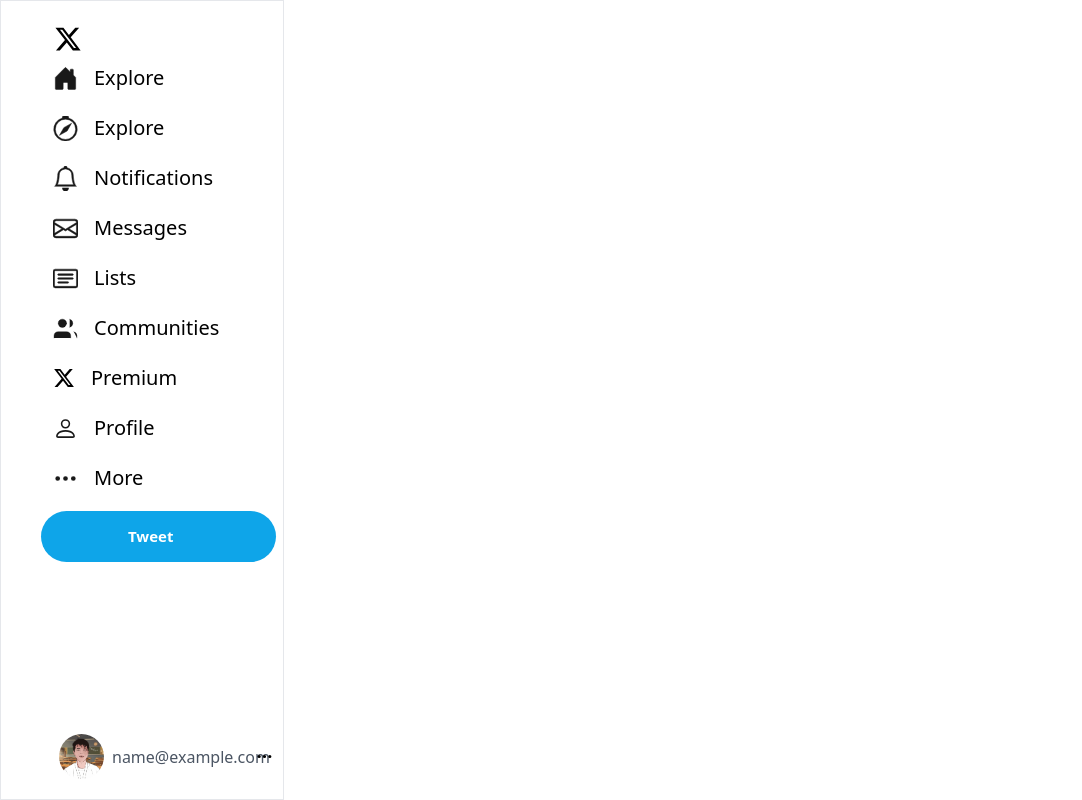
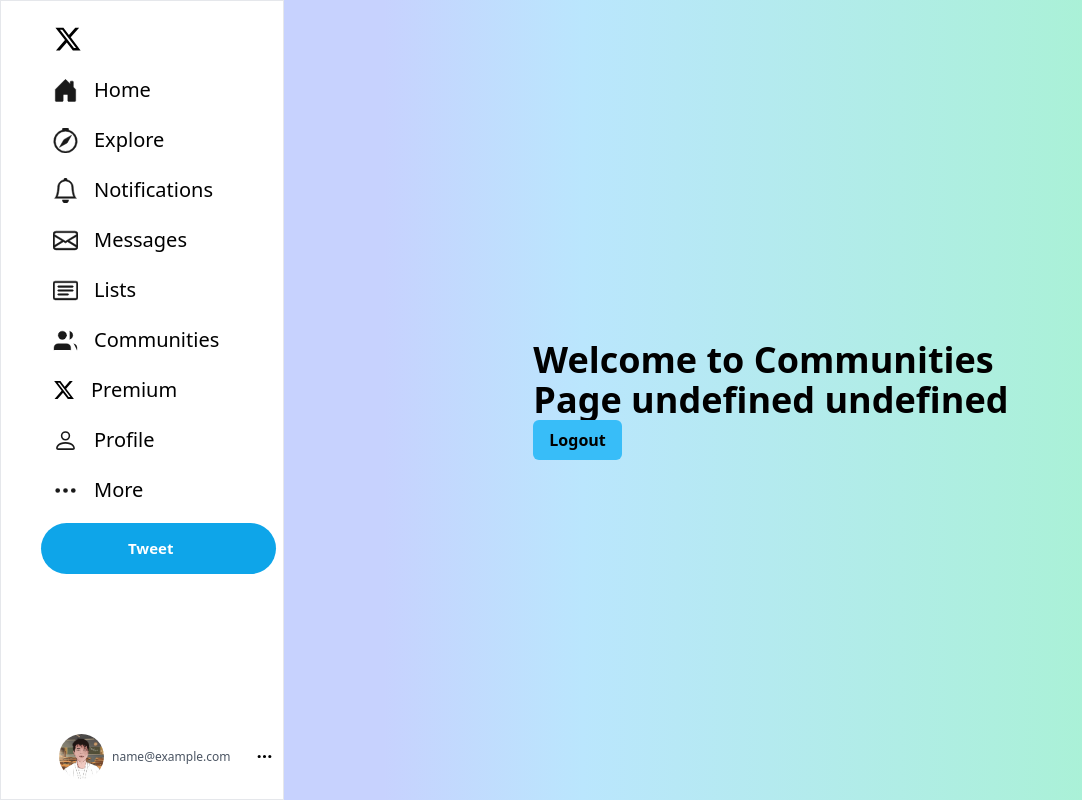
Before and after one commit to chaesthetics/Twitter, a Nuxt app in the folder frontend/: page /communities in a window 1280 px wide. Shown: the whole page, without its empty margins (0-1082 px from the left). Built offline with nearby package versions, Linux system fonts and the light colour scheme; sample sign-in values are in the browser's storage.

Commit message:
issue/#10

```diff
--- a/frontend/components/TheSidebar.vue
+++ b/frontend/components/TheSidebar.vue
@@ -12,17 +12,16 @@
 <template>
 <aside class="sticky h-screen top-10 space-y-1 border border-left-1px flex flex-col justify-between">
     <div class="pt-3">
-        <svg viewBox="0 0 24 24" aria-hidden="true" class="pt-3 ml-[20px] md:ml-[53px] h-10 r-4qtqp9 r-yyyyoo r-dnmrzs r-bnwqim r-1plcrui r-lrvibr r-lrsllp r-18jsvk2 r-16y2uox r-8kz0gk"><g><path stroke-width="0.3" d="M18.244 2.25h3.308l-7.227 8.26 8.502 11.24H16.17l-5.214-6.817L4.99 21.75H1.68l7.73-8.835L1.254 2.25H8.08l4.713 6.231zm-1.161 17.52h1.833L7.084 4.126H5.117z"></path></g></svg>
-
-        <div class="side-items md:ml-10">
-            <NuxtLink class="py-2.5 px-0 md:px-3 block md:flex flex items-center justify-center md:justify-start w-full md:w-5/6 rounded-full duration-300 cursor-pointer
+        <svg viewBox="0 0 24 24" aria-hidden="true" class="pt-3 mr-auto ml-auto md:ml-[53px] h-10 r-4qtqp9 r-yyyyoo r-dnmrzs r-bnwqim r-1plcrui r-lrvibr r-lrsllp r-18jsvk2 r-16y2uox r-8kz0gk"><g><path stroke-width="0.3" d="M18.244 2.25h3.308l-7.227 8.26 8.502 11.24H16.17l-5.214-6.817L4.99 21.75H1.68l7.73-8.835L1.254 2.25H8.08l4.713 6.231zm-1.161 17.52h1.833L7.084 4.126H5.117z"></path></g></svg>
+        <div class="side-items mt-3 md:ml-10">
+            <NuxtLink to="/home" class="py-2.5 px-0 md:px-3 block md:flex flex items-center justify-center md:justify-start w-full md:w-5/6 rounded-full duration-300 cursor-pointer
                 hover:bg-gray-300">
                 <svg xmlns="http://www.w3.org/2000/svg" width="25" height="25" fill="#191919" class="bi bi-house-door-fill md:ml-0" viewBox="0 0 16 16" stroke="#191919"> <path stroke-width="0.3" d="M6.5 14.5v-3.505c0-.245.25-.495.5-.495h2c.25 0 .5.25.5.5v3.5a.5.5 0 0 0 .5.5h4a.5.5 0 0 0 .5-.5v-7a.5.5 0 0 0-.146-.354L13 5.793V2.5a.5.5 0 0 0-.5-.5h-1a.5.5 0 0 0-.5.5v1.293L8.354 1.146a.5.5 0 0 0-.708 0l-6 6A.5.5 0 0 0 1.5 7.5v7a.5.5 0 0 0 .5.5h4a.5.5 0 0 0 .5-.5z"/> </svg>
-                <span class="text-[0px] md:text-[20px] ml-0 md:ml-4 md:font-normal invisible md:visible">Explore</span>
+                <span class="text-[0px] md:text-[20px] ml-0 md:ml-4 md:font-normal invisible md:visible">Home</span>
             </NuxtLink>
         </div>
         <div class="side-items md:ml-10">
-            <NuxtLink class="py-2.5 px-0 md:px-3 block md:flex flex items-center justify-center md:justify-start w-full md:w-5/6 rounded-full duration-300 cursor-pointer
+            <NuxtLink to="/explore" class="py-2.5 px-0 md:px-3 block md:flex flex items-center justify-center md:justify-start w-full md:w-5/6 rounded-full duration-300 cursor-pointer
                 hover:bg-gray-300">
                 <svg xmlns="http://www.w3.org/2000/svg" width="25" height="25" fill="#191919" class="bi bi-compass md:ml-0" viewBox="0 0 16 16" stroke="#191919"> <path stroke-width="0.3" d="M8 16.016a7.5 7.5 0 0 0 1.962-14.74A1 1 0 0 0 9 0H7a1 1 0 0 0-.962 1.276A7.5 7.5 0 0 0 8 16.016zm6.5-7.5a6.5 6.5 0 1 1-13 0 6.5 6.5 0 0 1 13 0z"/> <path stroke-width="0.3" d="m6.94 7.44 4.95-2.83-2.83 4.95-4.949 2.83 2.828-4.95z"/> </svg>
                 <span class="text-[0px] md:text-[20px] ml-0 md:ml-4 md:font-normal invisible md:visible">Explore</span>
@@ -36,35 +35,35 @@
             </NuxtLink>
         </div>
         <div class="side-items md:ml-10">
-            <NuxtLink class="py-2.5 px-0 md:px-3 block md:flex flex items-center justify-center md:justify-start w-full md:w-5/6 rounded-full duration-300 cursor-pointer
+            <NuxtLink to="/message" class="py-2.5 px-0 md:px-3 block md:flex flex items-center justify-center md:justify-start w-full md:w-5/6 rounded-full duration-300 cursor-pointer
                 hover:bg-gray-300">
                 <svg xmlns="http://www.w3.org/2000/svg" width="25" height="25" fill="#191919" class="bi bi-envelope" viewBox="0 0 16 16" stroke="#191919"> <path stroke-width="0.3" d="M0 4a2 2 0 0 1 2-2h12a2 2 0 0 1 2 2v8a2 2 0 0 1-2 2H2a2 2 0 0 1-2-2V4Zm2-1a1 1 0 0 0-1 1v.217l7 4.2 7-4.2V4a1 1 0 0 0-1-1H2Zm13 2.383-4.708 2.825L15 11.105V5.383Zm-.034 6.876-5.64-3.471L8 9.583l-1.326-.795-5.64 3.47A1 1 0 0 0 2 13h12a1 1 0 0 0 .966-.741ZM1 11.105l4.708-2.897L1 5.383v5.722Z"/> </svg>
                 <span class="text-[0px] md:text-[20px] ml-0 md:ml-4 md:font-normal invisible md:visible">Messages</span>
             </NuxtLink>
         </div>
         <div class="side-items md:ml-10">
-            <NuxtLink class="py-2.5 px-0 md:px-3 block md:flex flex items-center justify-center md:justify-start w-full md:w-5/6 rounded-full duration-300 cursor-pointer
+            <NuxtLink to="/lists" class="py-2.5 px-0 md:px-3 block md:flex flex items-center justify-center md:justify-start w-full md:w-5/6 rounded-full duration-300 cursor-pointer
                 hover:bg-gray-300">
                 <svg xmlns="http://www.w3.org/2000/svg" width="25" height="25" fill="#191919" class="bi bi-card-text" viewBox="0 0 16 16" stroke="#191919"> <path stroke-width="0.3" d="M14.5 3a.5.5 0 0 1 .5.5v9a.5.5 0 0 1-.5.5h-13a.5.5 0 0 1-.5-.5v-9a.5.5 0 0 1 .5-.5h13zm-13-1A1.5 1.5 0 0 0 0 3.5v9A1.5 1.5 0 0 0 1.5 14h13a1.5 1.5 0 0 0 1.5-1.5v-9A1.5 1.5 0 0 0 14.5 2h-13z"/> <path stroke-width="0.3" d="M3 5.5a.5.5 0 0 1 .5-.5h9a.5.5 0 0 1 0 1h-9a.5.5 0 0 1-.5-.5zM3 8a.5.5 0 0 1 .5-.5h9a.5.5 0 0 1 0 1h-9A.5.5 0 0 1 3 8zm0 2.5a.5.5 0 0 1 .5-.5h6a.5.5 0 0 1 0 1h-6a.5.5 0 0 1-.5-.5z"/> </svg>
                 <span class="text-[0px] md:text-[20px] ml-0 md:ml-4 md:font-normal invisible md:visible">Lists</span>
             </NuxtLink>
         </div>
         <div class="side-items md:ml-10">
-            <NuxtLink class="py-2.5 px-0 md:px-3 block md:flex flex items-center justify-center md:justify-start w-full md:w-5/6 rounded-full duration-300 cursor-pointer
+            <NuxtLink to="/communities" class="py-2.5 px-0 md:px-3 block md:flex flex items-center justify-center md:justify-start w-full md:w-5/6 rounded-full duration-300 cursor-pointer
                 hover:bg-gray-300">
                 <svg xmlns="http://www.w3.org/2000/svg" width="25" height="25" viewBox="0 0 24 24" fill="#191919" stroke="currentColor" stroke-width="0.3" stroke-linecap="round" stroke-linejoin="round" class="feather feather-users"><path stroke-width="0.3" d="M17 21v-2a4 4 0 0 0-4-4H5a4 4 0 0 0-4 4v2"></path><circle cx="9" cy="7" r="4"></circle><path stroke-width="0.3" d="M23 21v-2a4 4 0 0 0-3-3.87"></path><path stroke-width="0.3" d="M16 3.13a4 4 0 0 1 0 7.75"></path></svg>
                 <span class="text-[0px] md:text-[20px] ml-0 md:ml-4 md:font-normal invisible md:visible">Communities</span>
             </NuxtLink>
         </div>
         <div class="side-items md:ml-10">
-            <NuxtLink class="py-2.5 px-0 md:px-3 block md:flex flex items-center justify-center md:justify-start w-full md:w-5/6 rounded-full duration-300 cursor-pointer
+            <NuxtLink to="/premium" class="py-2.5 px-0 md:px-3 block md:flex flex items-center justify-center md:justify-start w-full md:w-5/6 rounded-full duration-300 cursor-pointer
                 hover:bg-gray-300">
                 <svg viewBox="0 0 24 24" width="22" height="22" aria-hidden="true" class="r-4qtqp9 r-yyyyoo r-dnmrzs r-bnwqim r-1plcrui r-lrvibr r-18jsvk2 r-lwhw9o r-cnnz9e"><g><path stroke-width="0.3" d="M18.244 2.25h3.308l-7.227 8.26 8.502 11.24H16.17l-5.214-6.817L4.99 21.75H1.68l7.73-8.835L1.254 2.25H8.08l4.713 6.231zm-1.161 17.52h1.833L7.084 4.126H5.117z"></path></g></svg>
                 <span class="text-[0px] md:text-[20px] ml-0 md:ml-4 md:font-normal invisible md:visible">Premium</span>
             </NuxtLink>
         </div>
         <div class="side-items md:ml-10">
-            <NuxtLink class="py-2.5 px-0 md:px-3 block md:flex flex items-center justify-center md:justify-start w-full md:w-5/6 rounded-full duration-300 cursor-pointer
+            <NuxtLink to="/profile" class="py-2.5 px-0 md:px-3 block md:flex flex items-center justify-center md:justify-start w-full md:w-5/6 rounded-full duration-300 cursor-pointer
                 hover:bg-gray-300">
                  <svg xmlns="http://www.w3.org/2000/svg" width="25" height="25" fill="#191919" class="bi bi-person" viewBox="0 0 16 16"> <path stroke-width="0.3" d="M8 8a3 3 0 1 0 0-6 3 3 0 0 0 0 6zm2-3a2 2 0 1 1-4 0 2 2 0 0 1 4 0zm4 8c0 1-1 1-1 1H3s-1 0-1-1 1-4 6-4 6 3 6 4zm-1-.004c-.001-.246-.154-.986-.832-1.664C11.516 10.68 10.289 10 8 10c-2.29 0-3.516.68-4.168 1.332-.678.678-.83 1.418-.832 1.664h10z"/> </svg>
                 <span class="text-[0px] md:text-[20px] ml-0 md:ml-4 md:font-normal invisible md:visible">Profile</span>
@@ -84,11 +83,11 @@
     </div>
     <div class="side-items ml-0 md:ml-10 pb-3">
         <div class="text-white font-bold py-2 px-0 justify-center md:px-2.5 w-full rounded-full flex md:justify-between items-center hover:bg-gray-300 duration-300">
-            <div class="flex space-x-0 md:space-x-2 flex items-center w-12">
+            <div class="flex space-x-0 md:space-x-2 flex items-center w-12 cursor-pointer">
                 <img src="~/assets/images/profile.jpg" class="rounded-full h-[45px] ml-2"/>
                 <div class="collapse md:visible">
                     <p class="text-black font-bold leading-4">{{ userData.firstname }}</p>
-                    <p class="leading-4 font-normal text-gray-600">{{ userData.email }}</p>
+                    <p class="leading-4 font-normal text-xs text-gray-600">{{ userData.email }}</p>
                 </div>
             </div>
             <svg xmlns="http://www.w3.org/2000/svg" width="17" height="17" fill="black" class="bi bi-three-dots collapse md:visible" viewBox="0 0 16 16"> <path d="M3 9.5a1.5 1.5 0 1 1 0-3 1.5 1.5 0 0 1 0 3zm5 0a1.5 1.5 0 1 1 0-3 1.5 1.5 0 0 1 0 3zm5 0a1.5 1.5 0 1 1 0-3 1.5 1.5 0 0 1 0 3z"/> </svg>
--- /dev/null
+++ b/frontend/pages/communities.vue
@@ -0,0 +1,26 @@
+<script setup>
+import { onMounted } from "vue";
+import useUser from "../composables/user";
+
+const { logOut, getUser, userData } = useUser();
+
+
+onMounted(()=>{
+    if(!localStorage.getItem("token")){
+        navigateTo('/');
+    }
+    getUser();
+});
+</script>
+
+<template>
+<div class="h-screen w-auto flex justify-center items-center bg-gradient-to-r from-indigo-200 from-10% via-sky-200 via-30% to-emerald-200 to-90% ...">
+    <div class="card w-6/12 h-6/12">
+        <h1 class="font-semibold text-4xl">Welcome to Communities Page {{`${userData.firstname} ${userData.lastname}`}}</h1>
+        <button class="px-4 py-2 rounded-md bg-sky-400 hover:bg-sky-300 font-semibold" @click.prevent="logOut">Logout</button>
+    </div>
+</div>
+</template>
+
+<style>
+</style>
--- /dev/null
+++ b/frontend/pages/explore.vue
@@ -0,0 +1,26 @@
+<script setup>
+import { onMounted } from "vue";
+import useUser from "../composables/user";
+
+const { logOut, getUser, userData } = useUser();
+
+
+onMounted(()=>{
+    if(!localStorage.getItem("token")){
+        navigateTo('/');
+    }
+    getUser();
+});
+</script>
+
+<template>
+<div class="h-screen w-auto flex justify-center items-center bg-gradient-to-r from-indigo-200 from-10% via-sky-200 via-30% to-emerald-200 to-90% ...">
+    <div class="card w-6/12 h-6/12">
+        <h1 class="font-semibold text-4xl">Welcome to Explore Page {{`${userData.firstname} ${userData.lastname}`}}</h1>
+        <button class="px-4 py-2 rounded-md bg-sky-400 hover:bg-sky-300 font-semibold" @click.prevent="logOut">Logout</button>
+    </div>
+</div>
+</template>
+
+<style>
+</style>
--- /dev/null
+++ b/frontend/pages/lists.vue
@@ -0,0 +1,26 @@
+<script setup>
+import { onMounted } from "vue";
+import useUser from "../composables/user";
+
+const { logOut, getUser, userData } = useUser();
+
+
+onMounted(()=>{
+    if(!localStorage.getItem("token")){
+        navigateTo('/');
+    }
+    getUser();
+});
+</script>
+
+<template>
+<div class="h-screen w-auto flex justify-center items-center bg-gradient-to-r from-indigo-200 from-10% via-sky-200 via-30% to-emerald-200 to-90% ...">
+    <div class="card w-6/12 h-6/12">
+        <h1 class="font-semibold text-4xl">Welcome to Lists Page {{`${userData.firstname} ${userData.lastname}`}}</h1>
+        <button class="px-4 py-2 rounded-md bg-sky-400 hover:bg-sky-300 font-semibold" @click.prevent="logOut">Logout</button>
+    </div>
+</div>
+</template>
+
+<style>
+</style>
--- /dev/null
+++ b/frontend/pages/message.vue
@@ -0,0 +1,26 @@
+<script setup>
+import { onMounted } from "vue";
+import useUser from "../composables/user";
+
+const { logOut, getUser, userData } = useUser();
+
+
+onMounted(()=>{
+    if(!localStorage.getItem("token")){
+        navigateTo('/');
+    }
+    getUser();
+});
+</script>
+
+<template>
+<div class="h-screen w-auto flex justify-center items-center bg-gradient-to-r from-indigo-200 from-10% via-sky-200 via-30% to-emerald-200 to-90% ...">
+    <div class="card w-6/12 h-6/12">
+        <h1 class="font-semibold text-4xl">Welcome to Message Page {{`${userData.firstname} ${userData.lastname}`}}</h1>
+        <button class="px-4 py-2 rounded-md bg-sky-400 hover:bg-sky-300 font-semibold" @click.prevent="logOut">Logout</button>
+    </div>
+</div>
+</template>
+
+<style>
+</style>
--- /dev/null
+++ b/frontend/pages/premium.vue
@@ -0,0 +1,26 @@
+<script setup>
+import { onMounted } from "vue";
+import useUser from "../composables/user";
+
+const { logOut, getUser, userData } = useUser();
+
+
+onMounted(()=>{
+    if(!localStorage.getItem("token")){
+        navigateTo('/');
+    }
+    getUser();
+});
+</script>
+
+<template>
+<div class="h-screen w-auto flex justify-center items-center bg-gradient-to-r from-indigo-200 from-10% via-sky-200 via-30% to-emerald-200 to-90% ...">
+    <div class="card w-6/12 h-6/12">
+        <h1 class="font-semibold text-4xl">Welcome to Premium Page {{`${userData.firstname} ${userData.lastname}`}}</h1>
+        <button class="px-4 py-2 rounded-md bg-sky-400 hover:bg-sky-300 font-semibold" @click.prevent="logOut">Logout</button>
+    </div>
+</div>
+</template>
+
+<style>
+</style>
--- /dev/null
+++ b/frontend/pages/profile.vue
@@ -0,0 +1,26 @@
+<script setup>
+import { onMounted } from "vue";
+import useUser from "../composables/user";
+
+const { logOut, getUser, userData } = useUser();
+
+
+onMounted(()=>{
+    if(!localStorage.getItem("token")){
+        navigateTo('/');
+    }
+    getUser();
+});
+</script>
+
+<template>
+<div class="h-screen w-auto flex justify-center items-center bg-gradient-to-r from-indigo-200 from-10% via-sky-200 via-30% to-emerald-200 to-90% ...">
+    <div class="card w-6/12 h-6/12">
+        <h1 class="font-semibold text-4xl">Welcome to Profile Page {{`${userData.firstname} ${userData.lastname}`}}</h1>
+        <button class="px-4 py-2 rounded-md bg-sky-400 hover:bg-sky-300 font-semibold" @click.prevent="logOut">Logout</button>
+    </div>
+</div>
+</template>
+
+<style>
+</style>
```
